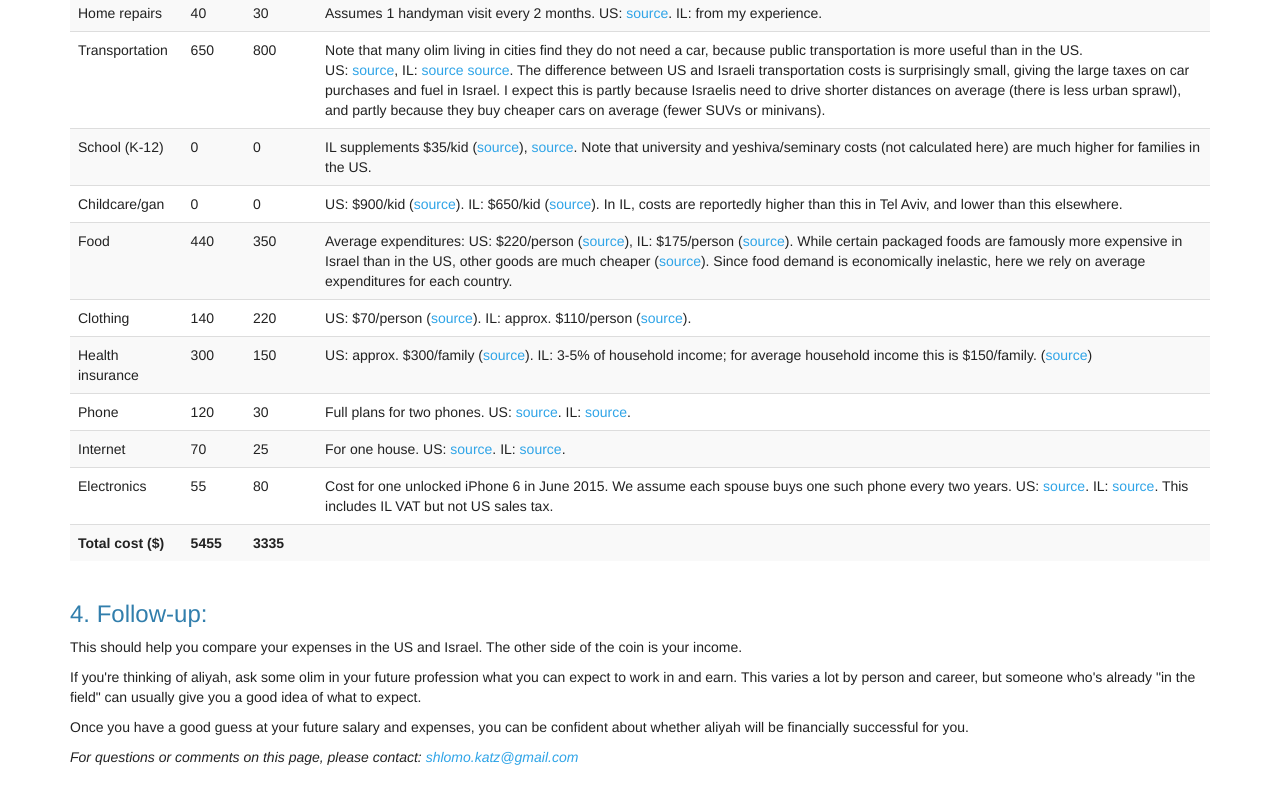
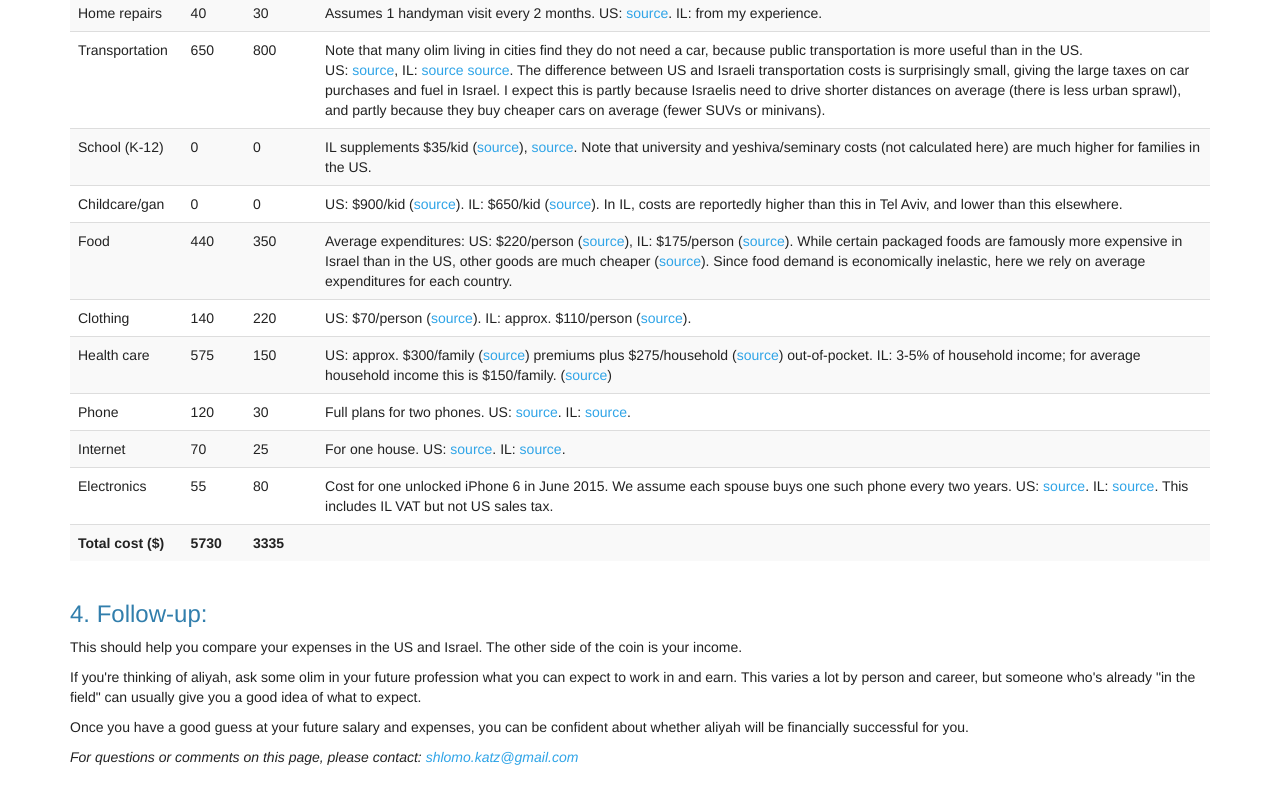
Before and after one commit to shlomo232/aliyahcostofliving, a plain HTML site: page index.html in a window 1280 px wide. Shown: the part 1246-2049 px from the top of the page. Drawn offline with Linux system fonts and the light colour scheme.

Commit message:
Health care

```diff
--- a/index.html
+++ b/index.html
@@ -57,7 +57,7 @@ function recalc() {
 	document.getElementById("ilfood").innerHTML=numPeople*175;
 	document.getElementById("usclothes").innerHTML=numPeople*70;
 	document.getElementById("ilclothes").innerHTML=numPeople*110;
-	document.getElementById("ushealth").innerHTML=300; //numPeople*300;
+	document.getElementById("ushealth").innerHTML=575; //numPeople*300;
 
 // Calculate totals
 	var ussum, ilsum;
@@ -262,10 +262,10 @@ US: <a href="http://www.investopedia.com/articles/pf/08/cost-car-ownership.asp">
 <td class="note">US: $70/person (<a href="http://www.loweryourspending.com/average-clothing-costs-per-month-for-1-person.html">source</a>). IL: approx. $110/person (<a href="http://www.numbeo.com/cost-of-living/compare_countries_result.jsp?country1=United+States&country2=Israel">source</a>).</td>
 </tr>
 
-<tr><td>Health insurance</td>
+<tr><td>Health care</td>
 <td><div id="ushealth"></div></td>
 <td><div id="ilhealth">150</div></td>
-<td class="note">US: approx. $300/family (<a href="http://www.webmd.com/health-insurance/insurance-costs/insurance-cost-calculator">source</a>). IL: 3-5% of household income; for average household income this is $150/family. (<a href="http://www.btl.gov.il/Insurance/Health_Insurance/Pages/default.aspx">source</a>)</td>
+<td class="note">US: approx. $300/family (<a href="http://www.webmd.com/health-insurance/insurance-costs/insurance-cost-calculator">source</a>) premiums plus $275/household (<a href="http://www.bankrate.com/finance/insurance/coping-with-out-of-pocket-health-care-cost-1.aspx">source</a>) out-of-pocket. IL: 3-5% of household income; for average household income this is $150/family. (<a href="http://www.btl.gov.il/Insurance/Health_Insurance/Pages/default.aspx">source</a>)</td>
 </tr>
 
 <tr><td>Phone</td>
```
